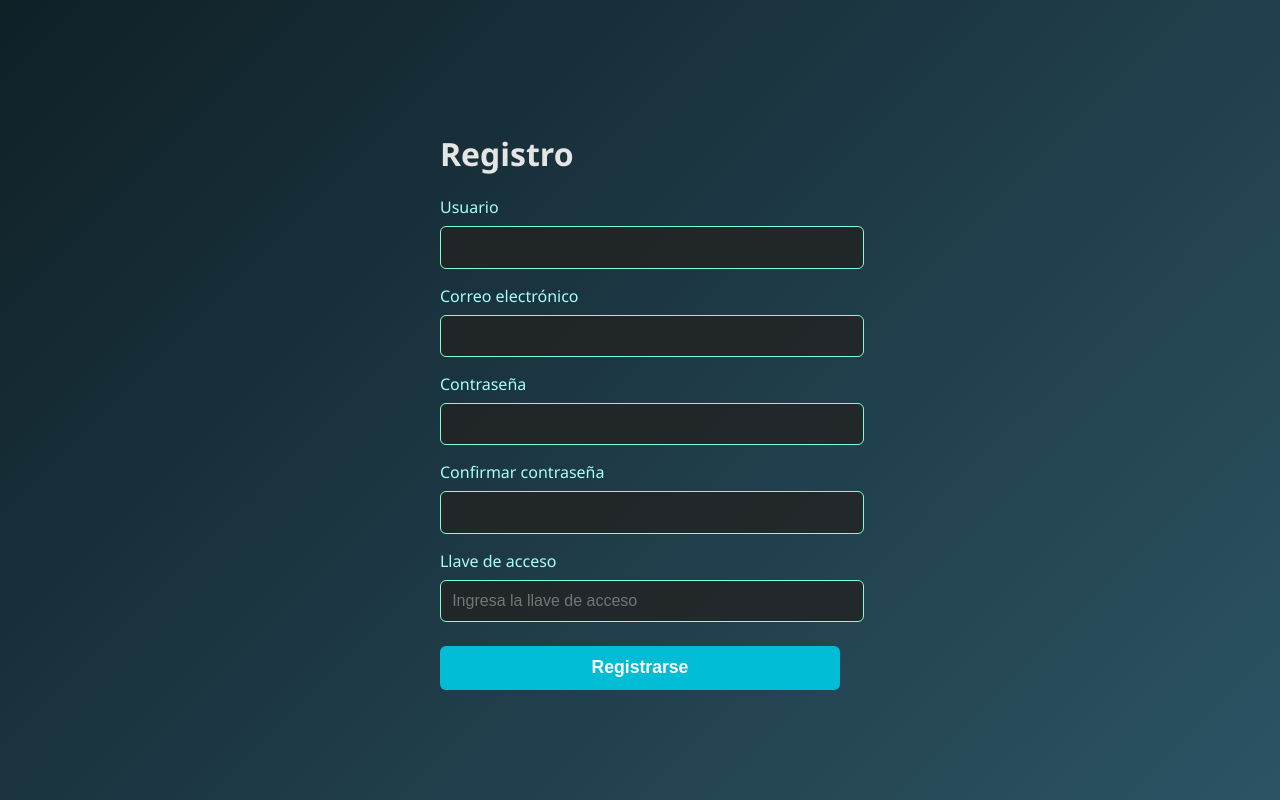
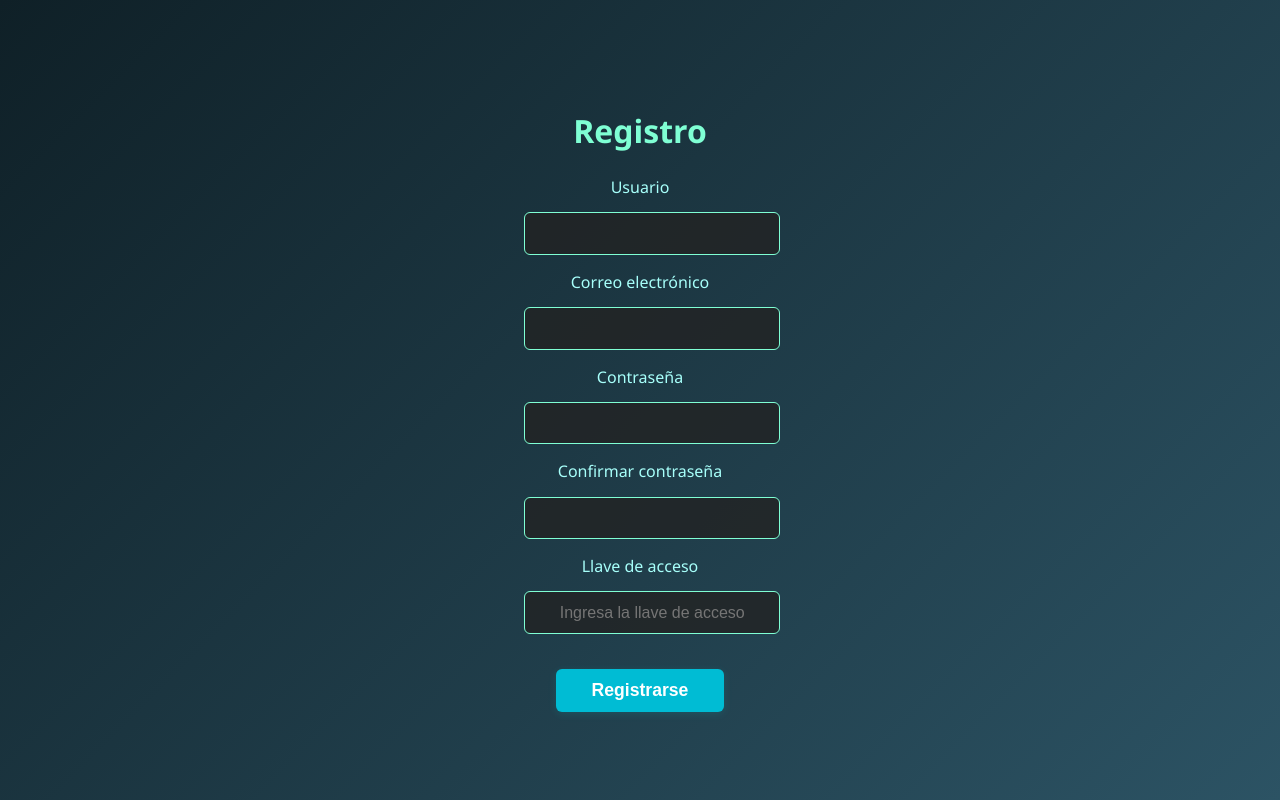
Before and after one commit to TorresX9-11/ProyectoFinal2025V1, a PHP site: page /register.php in a window 1280 px wide. Run offline with PHP 8.4, Linux system fonts and the light colour scheme.

Commit message:
estilos mejorados

```diff
--- a/assets/css/styleauth.css
+++ b/assets/css/styleauth.css
@@ -17,8 +17,13 @@ body {
     padding: 2.5rem 2rem;
     width: 100%;
     max-width: 400px;
+    margin: 3rem auto 0 auto;
+    display: flex;
+    flex-direction: column;
+    align-items: center;
+    text-align: center;
 }
-h2 {
+h2, h1 {
     color: #7fffd4;
     text-align: center;
     margin-bottom: 1.5rem;
@@ -26,6 +31,9 @@ h2 {
 label {
     color: #a7fffa;
     font-weight: 500;
+    display: block;
+    margin-bottom: 0.4rem;
+    text-align: center;
 }
 input[type="text"],
 input[type="email"],
@@ -38,19 +46,24 @@ input[type="password"] {
     background: #222c;
     color: #e5e5e5;
     font-size: 1rem;
+    text-align: center;
 }
 input[type="submit"], button {
-    width: 100%;
+    width: auto;
+    min-width: 160px;
+    margin: 1.2rem auto 0 auto;
+    display: block;
     background: #00bcd4;
     color: #fff;
     border: none;
     border-radius: 6px;
-    padding: 0.7rem;
+    padding: 0.7rem 2.2rem;
     font-size: 1.1rem;
     font-weight: 600;
     cursor: pointer;
-    margin-top: 0.5rem;
     transition: background 0.2s;
+    box-shadow: 0 2px 8px rgba(0,255,255,0.10);
+    text-align: center;
 }
 input[type="submit"]:hover, button:hover {
     background: #0097a7;
@@ -72,6 +85,7 @@ input[type="submit"]:hover, button:hover {
     padding: 1rem;
     border-radius: 6px;
     margin-bottom: 1rem;
+    text-align: center;
 }
 .alert-danger {
     background: #dc3545;
```
Also changed, not shown: assets/css/indexPhp.css (+11 -2 lines).
